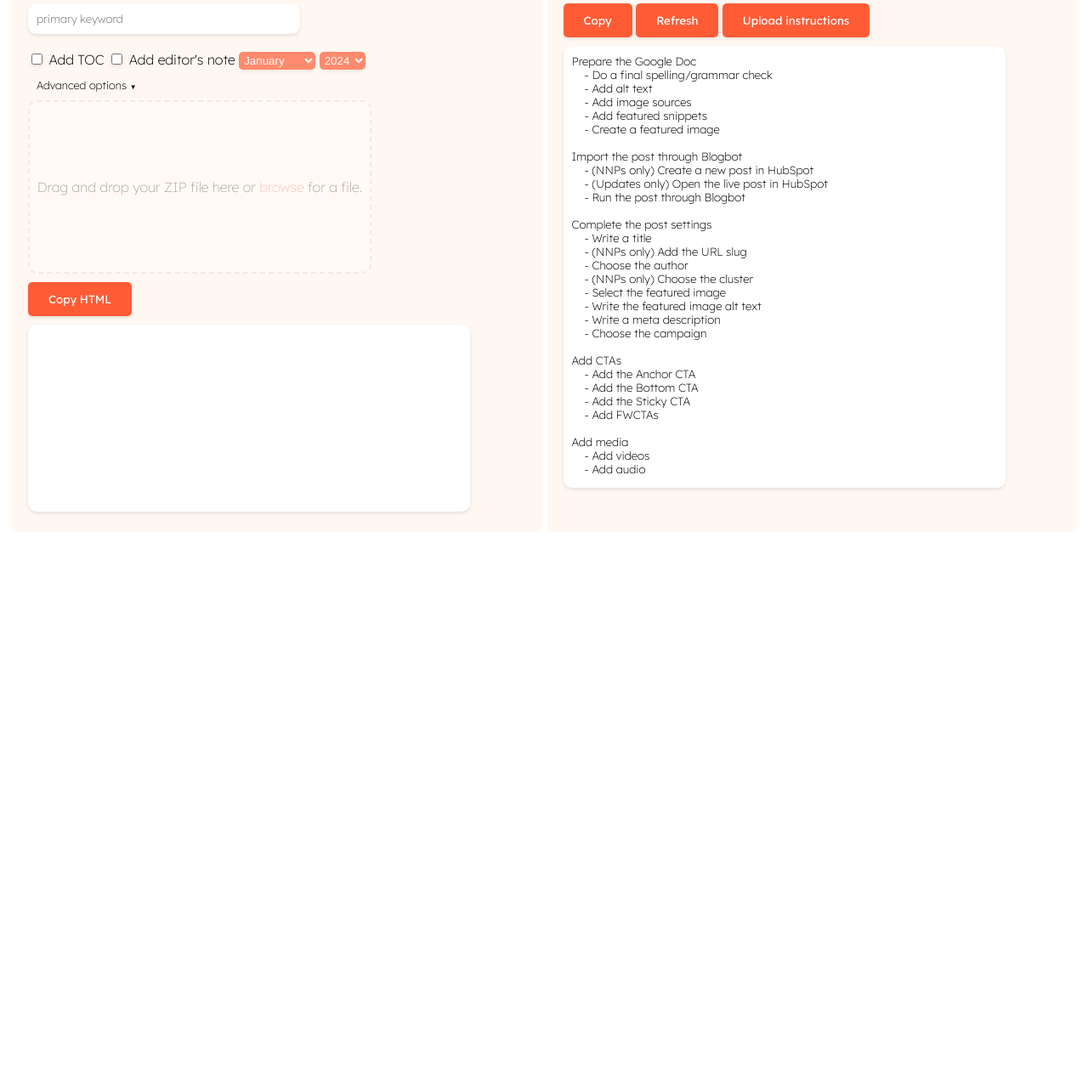
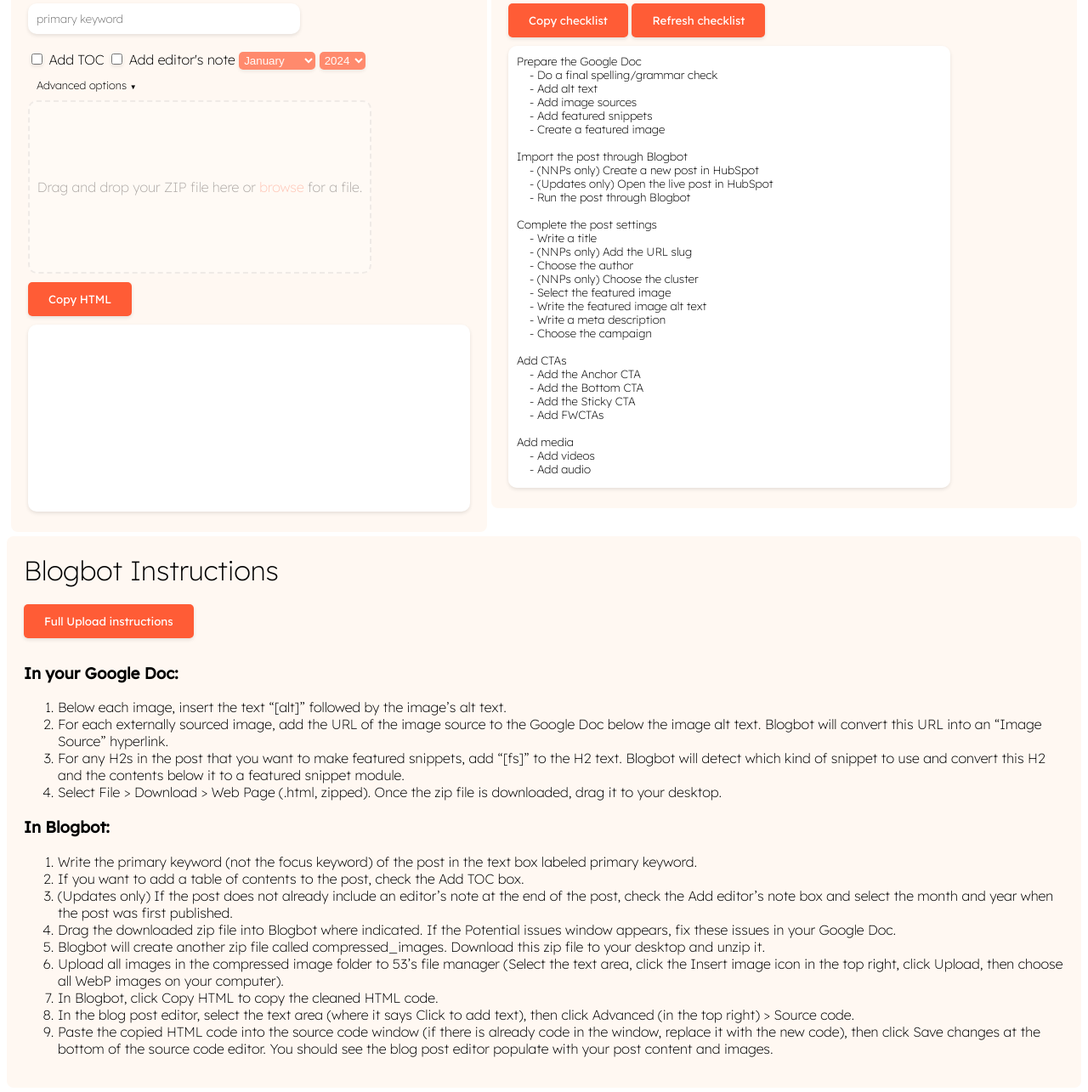
Before and after one commit to jjuviler/blogbot-beta, a plain HTML site: page index.html in a window 1280 px wide. Shown: the part 89-1374 px from the top of the page at 85% size. Before the commit the page ends 800 px from the top, so only its background shows below. Drawn offline with nearby package versions, Linux system fonts and the light colour scheme.

Commit message:
Update index.html

```diff
--- a/index.html
+++ b/index.html
@@ -36,6 +36,7 @@
 </head>
 <body>
     <div class="main-content">
+        <div class="column">
             <div class="container">
                 <h1>Blogbot <span id="versionNumber">V4</span></h1>
                 <form>
@@ -92,15 +93,42 @@
                     <textarea id="fileContents" style="width:500px; height:200px;"></textarea>
                 </form>
             </div>
+        </div>
+        <div class="column">
             <div class="container">
-            <h1>CMS Upload Checklist</h1>
-            <button id="copyChecklistButton" onclick="copyChecklist()">Copy</button>
-            <button id="refreshChecklistButton" onclick="refreshChecklist()">Refresh</button>
-            <button id="uploadInstructionsButton">Upload instructions</button>
+                <h1>Upload Checklist</h1>
+                <button id="copyChecklistButton" onclick="copyChecklist()">Copy checklist</button>
+                <button id="refreshChecklistButton" onclick="refreshChecklist()">Refresh checklist</button>
                 <textarea id="checklist" style="width:500px; height:500px;"></textarea>
             </div>
         </div>
-
+    </div>
+    <div class="container" id="instructions">
+        <h1>Blogbot Instructions</h1>
+        <button id="uploadInstructionsButton">Full Upload instructions</button>
+        <h3>In your Google Doc:</h3>
+        <ol>
+            <li>Below each image, insert the text “[alt]” followed by the image’s alt text.</li>
+            <li>For each externally sourced image, add the URL of the image source to the Google Doc below the image alt text. Blogbot will convert this URL into an “Image Source” hyperlink.</li>
+            <li>For any H2s in the post that you want to make featured snippets, add “[fs]” to the H2 text. Blogbot will detect which kind of snippet to use and convert this H2 and the contents below it to a featured snippet module.</li>
+            <li>Select File > Download > Web Page (.html, zipped). Once the zip file is downloaded, drag it to your desktop.</li>
+        </ol>
+        <h3>In Blogbot:</h3>
+        <ol>
+            <li>Write the primary keyword (not the focus keyword) of the post in the text box labeled primary keyword.</li>
+            <li>If you want to add a table of contents to the post, check the Add TOC box.</li>
+            <li>(Updates only) If the post does not already include an editor’s note at the end of the post, check the Add editor’s note box and select the month and year when the post was first published.</li>
+            <li>Drag the downloaded zip file into Blogbot where indicated. If the Potential issues window appears, fix these issues in your Google Doc.</li>
+            <li>Blogbot will create another zip file called compressed_images. Download this zip file to your desktop and unzip it.</li>
+            <li>Upload all images in the compressed image folder to 53’s file manager (Select the text area, click the Insert image icon in the top right, click Upload, then choose all WebP images on your computer).</li>
+            <li>In Blogbot, click Copy HTML to copy the cleaned HTML code.</li>
+            <li>In the blog post editor, select the text area (where it says Click to add text), then click Advanced (in the top right) &gt; Source code.</li>
+            <li>Paste the copied HTML code into the source code window (if there is already code in the window, replace it with the new code), then click Save changes at the bottom of the source code editor. You should see the blog post editor populate with your post content and images.</li>
+        </ol>
+    </div>
+    <div id="feedbackPrompt">
+        <p>Feedback? Slack @jjuviler or use this <a href="https://forms.gle/d7oeBhL2KNVbRnJQ9" target="_blank">anonymous survey</a>.</p>
+    </div>
     <div id="issueBox">
         <div id="closeButton">X</div>
         <h2>Potential issues:</h2>
```
Lines whose indentation alone changed are shown as unchanged.
